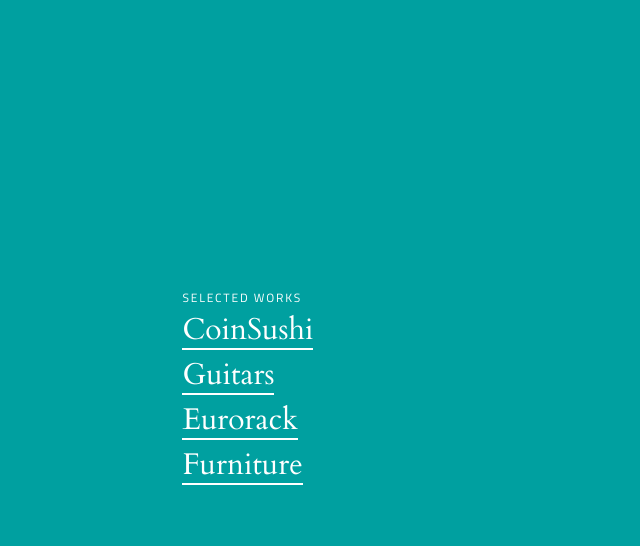
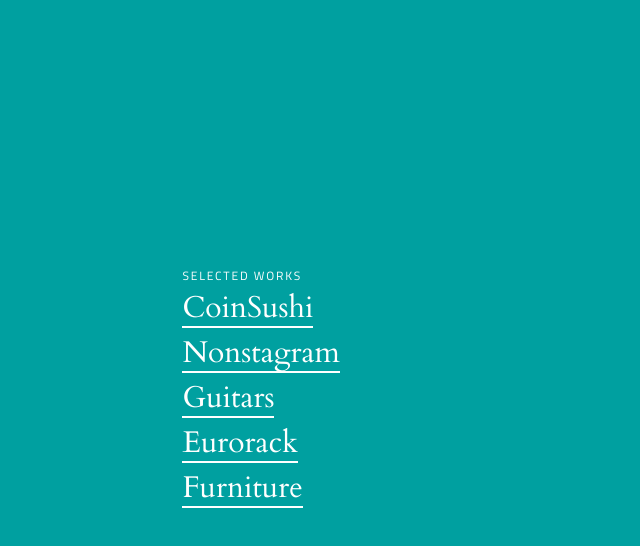
Before and after one commit to iain-russell/iainr-vue, a Vue app: page / in a window 1280 px wide. Both pictures are taken after a click on the link 640 px from the left and 788 px from the top of the page. Shown: the top 546 px of the page, without its empty margins (0-640 px from the left). Built offline with nearby package versions, Linux system fonts and the light colour scheme.

Commit message:
Added nonstagram to projects

```diff
--- a/src/components/Home.vue
+++ b/src/components/Home.vue
@@ -42,6 +42,13 @@
             :class="[{ 'slide-in-r': !projectsIsLoaded }]"
           >
             <a class="underline" href="http://www.coinsushi.com">CoinSushi</a>
+          </h3>
+
+          <h3
+            class="main-text each-move"
+            :class="[{ 'slide-in-r': !projectsIsLoaded }]"
+          >
+            <a class="underline" href="http://www.nonstagram.com">Nonstagram</a>
           </h3>
 
           <h3
```
